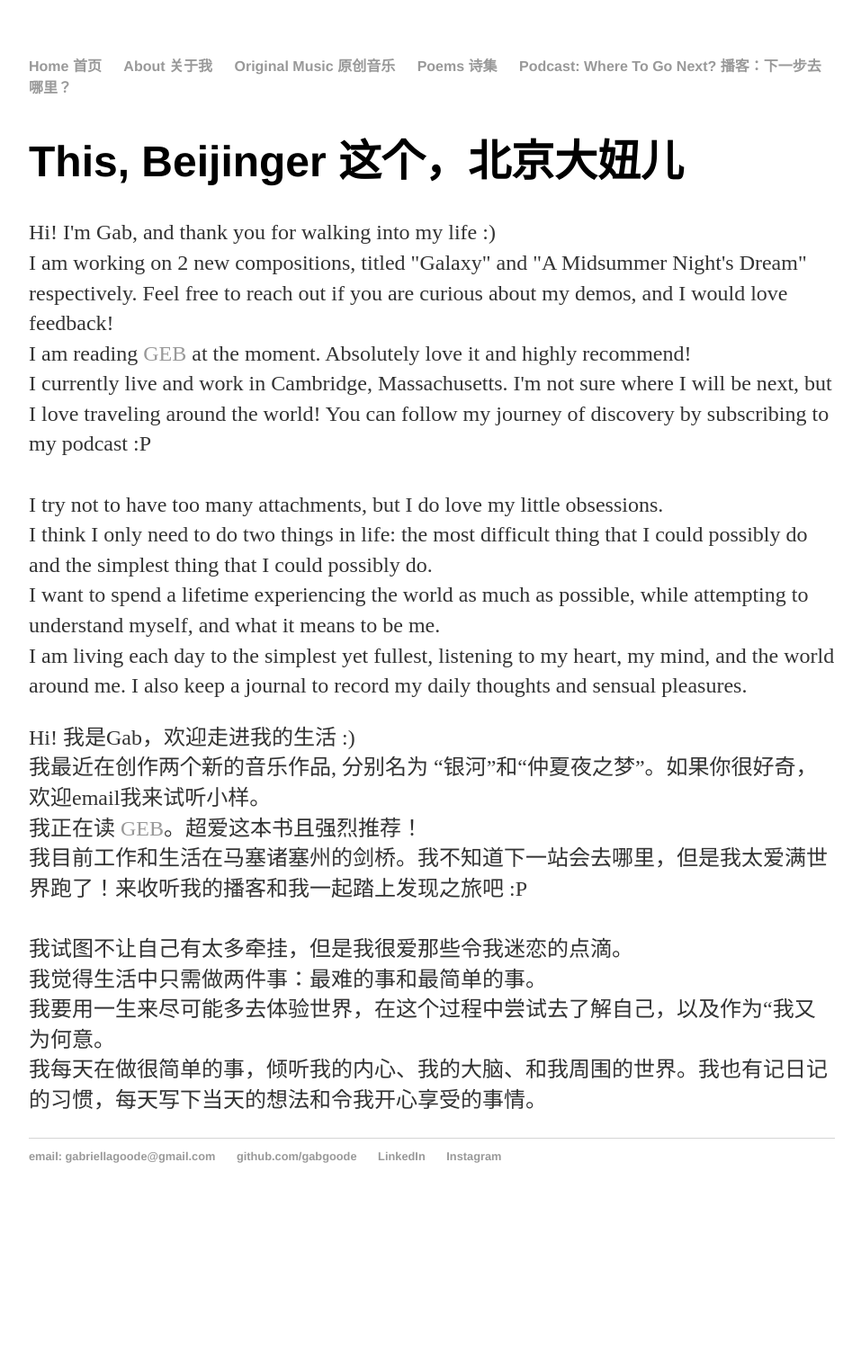
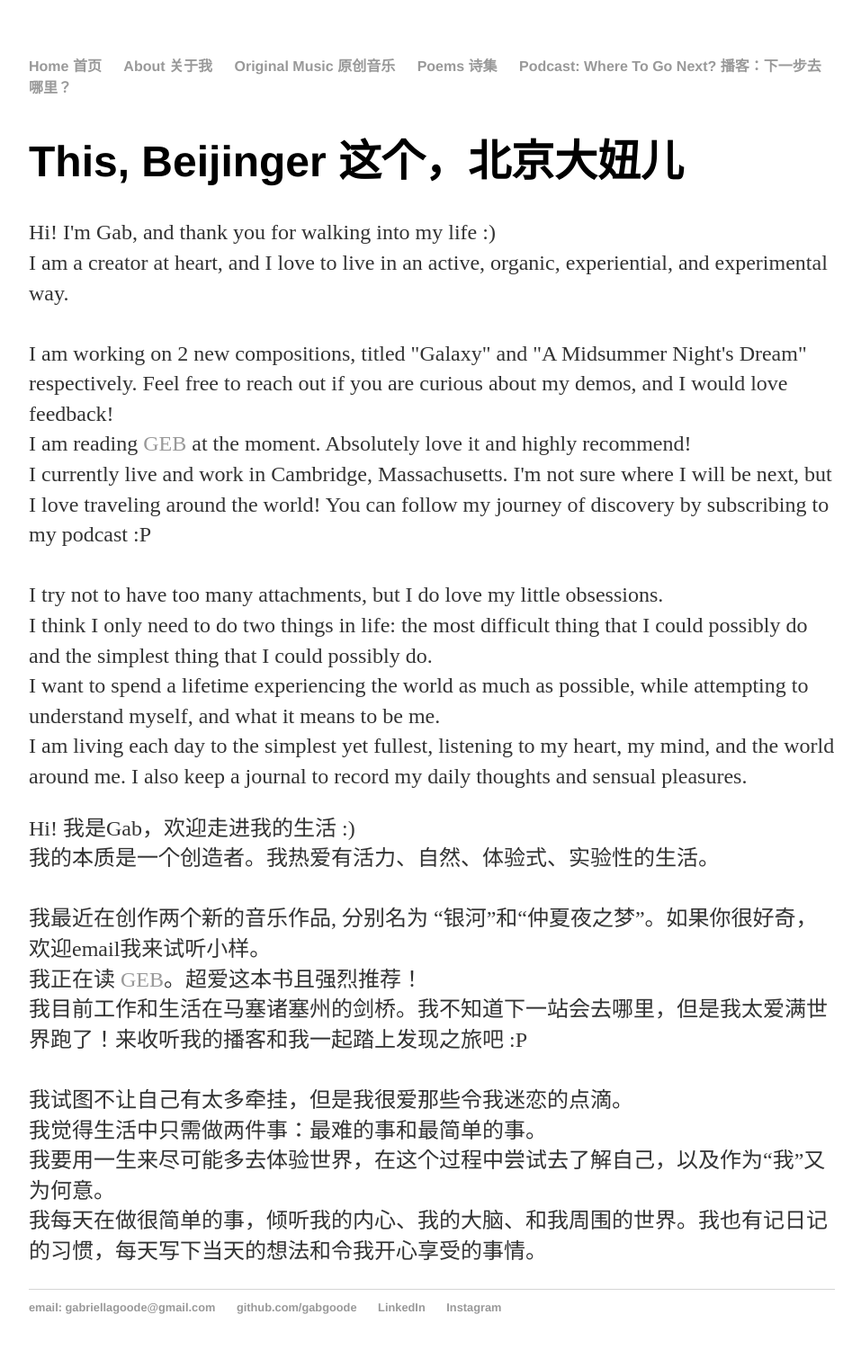
Before and after one commit to gabgoode/gabgoode.github.io, a Jekyll site: the page built from about/index.html, in a window 1280 px wide. Shown: the whole page at 90% size, without its empty margins (160-1117 px from the left). Built offline with Jekyll 4.4.1, drawn with Linux system fonts in a browser that asks for light colours; before the commit the page ends 1353 px from its top, so only the background shows below that.

Commit message:
Update index.html

```diff
--- a/about/index.html
+++ b/about/index.html
@@ -6,6 +6,8 @@ title: About Gabriella Liu
 	<h1>This, Beijinger 这个，北京大妞儿</h1>
 	<p>
 			Hi! I'm Gab, and thank you for walking into my life :)<br/>
+			I am a creator at heart, and I love to live in an active, organic, experiential, and experimental way. <br/>
+		<br/>
 			I am working on 2 new compositions, titled "Galaxy" and "A Midsummer Night's Dream" respectively. Feel free to reach out if you are curious about my demos, and I would love feedback!<br/>
 			I am reading <a href="https://www.goodreads.com/book/show/24113.G_del_Escher_Bach">GEB</a> at the moment. Absolutely love it and highly recommend! <br/>
 			I currently live and work in Cambridge, Massachusetts. I'm not sure where I will be next, but I love traveling around the world! You can follow my journey of discovery by subscribing to my podcast :P <br/>
@@ -17,13 +19,15 @@ title: About Gabriella Liu
 		</p>
 		<p>
 			Hi! 我是Gab，欢迎走进我的生活 :)<br/>
+			我的本质是一个创造者。我热爱有活力、自然、体验式、实验性的生活。<br/>
+			<br/>
 			我最近在创作两个新的音乐作品, 分别名为 “银河”和“仲夏夜之梦”。如果你很好奇，欢迎email我来试听小样。<br/>
 			我正在读 <a href="https://www.goodreads.com/book/show/24113.G_del_Escher_Bach">GEB</a>。超爱这本书且强烈推荐！ <br/>
 			我目前工作和生活在马塞诸塞州的剑桥。我不知道下一站会去哪里，但是我太爱满世界跑了！来收听我的播客和我一起踏上发现之旅吧 :P<br/>
 		<br/>
 			我试图不让自己有太多牵挂，但是我很爱那些令我迷恋的点滴。<br/>
 			我觉得生活中只需做两件事：最难的事和最简单的事。 <br/>
-			我要用一生来尽可能多去体验世界，在这个过程中尝试去了解自己，以及作为“我又为何意。<br/>
+			我要用一生来尽可能多去体验世界，在这个过程中尝试去了解自己，以及作为“我”又为何意。<br/>
 			我每天在做很简单的事，倾听我的内心、我的大脑、和我周围的世界。我也有记日记的习惯，每天写下当天的想法和令我开心享受的事情。<br/>
 		</p>
 </div><!-- /.blurb -->
```
